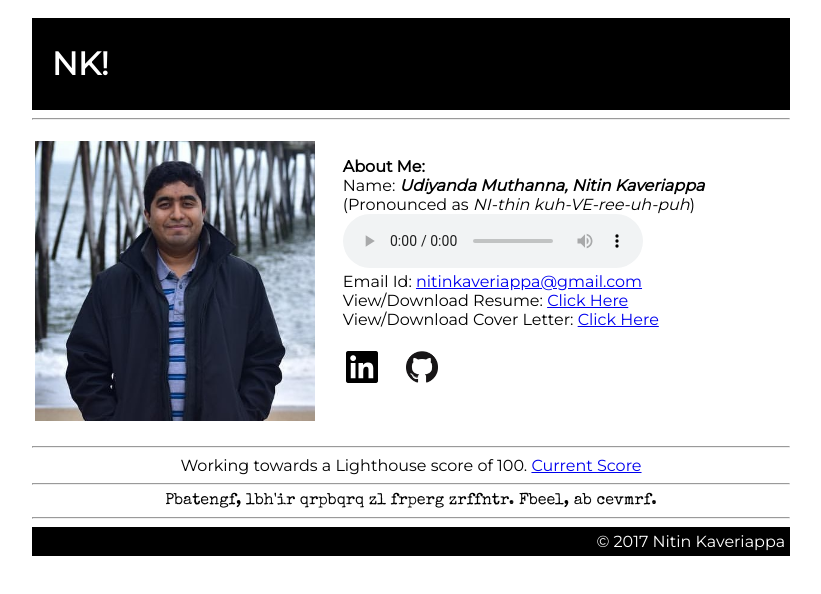
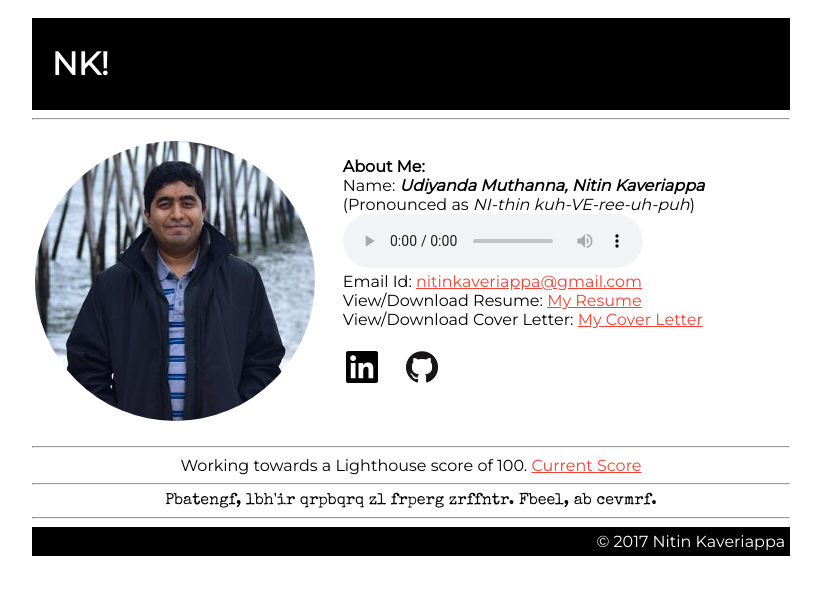
Before and after one commit to nitinkaveriappa/nitinkaveriappa.com, a plain HTML site: page index.html in a window 1280 px wide. Shown: the whole page, without its empty margins (229-1050 px from the left). Drawn offline with nearby package versions, Linux system fonts and the light colour scheme.

Commit message:
Minor Changes
Reduced load on server by moving Heavy documents to Google Drive and
changed links to point to new location
Rounded 'Me' image
Added .svg icons to be used later
Gave bold color to all href links Color Theory

```diff
--- a/css/style.css
+++ b/css/style.css
@@ -53,3 +53,7 @@ body {
 	padding-top: 10px;
 	padding-bottom: 10px;
 }
+
+a {
+	color: #f44336;
+}
--- a/index.html
+++ b/index.html
@@ -27,7 +27,7 @@
 	<div class="main">
 		<table><tr>
 		<td>
-		<img src="images/me.jpg" alt="Me" style="width:280px;height:280px;">
+		<img src="images/me.jpg" alt="Me" style="width:280px;height:280px;border-radius:50%">
 		</td>
 		<td>
 		<b>About Me:</b></br>
@@ -35,8 +35,8 @@
 		(Pronounced as <i>NI-thin kuh-VE-ree-uh-puh</i>)</br>
 		<audio controls><source src="audio/audio.mp3" type="audio/mpeg">Your browser does not support the audio element.</audio></br>
 		Email Id: <a href="mailto:nitinkaveriappa@gmail.com">nitinkaveriappa@gmail.com</a></br>
-		View/Download Resume: <a href="https://drive.google.com/file/d/0B-OAzS6pCLATWExxT3RBaUFRT1k/view?usp=sharing">Click Here</a></br>
-		View/Download Cover Letter: <a href="https://drive.google.com/file/d/0B-OAzS6pCLATanlpLVd0ZFBSNkk/view?usp=sharing">Click Here</a></br>
+		View/Download Resume: <a href="https://drive.google.com/file/d/0B-OAzS6pCLATWExxT3RBaUFRT1k/view?usp=sharing">My Resume</a></br>
+		View/Download Cover Letter: <a href="https://drive.google.com/file/d/0B-OAzS6pCLATanlpLVd0ZFBSNkk/view?usp=sharing">My Cover Letter</a></br>
 		</br>
 		<table><tr><td>
 		<a href="https://www.linkedin.com/in/nitinkaveriappa" style="text-decoration:none">
--- a/sw.js
+++ b/sw.js
@@ -5,8 +5,8 @@ return cache.addAll([
 '/',
 '/index.html',
 '/css/style.css',
-'/docs/resume.pdf',
-'/docs/coverletter.pdf',
+'https://drive.google.com/file/d/0B-OAzS6pCLATWExxT3RBaUFRT1k/view?usp=sharing',
+'https://drive.google.com/file/d/0B-OAzS6pCLATanlpLVd0ZFBSNkk/view?usp=sharing',
 '/images/me.jpg',
 '/images/githubdark.png',
 '/images/linkedinblack.png',
```
Also changed, not shown: images/iconmonstr-github-1.svg (added), images/iconmonstr-linkedin-3.svg (added).
